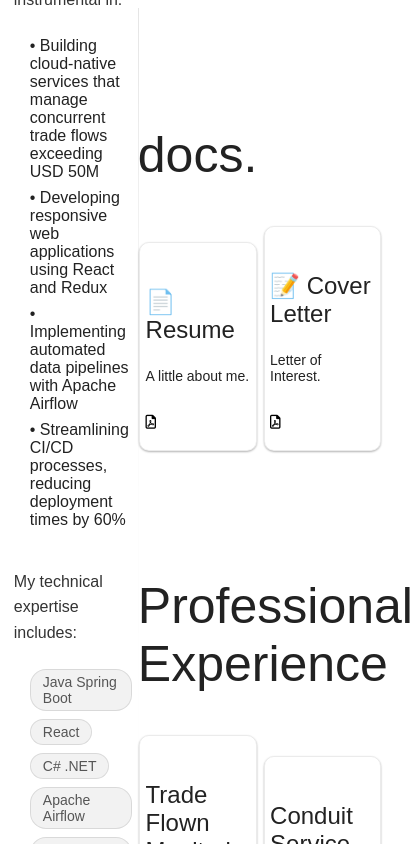
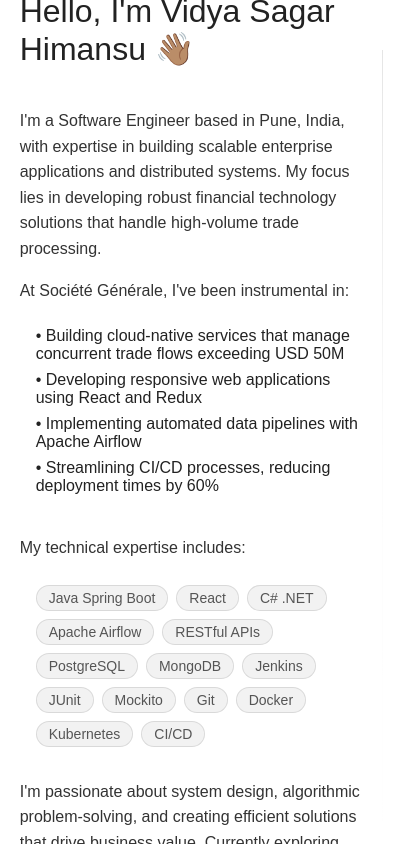
Before and after one commit to VidyaSagarHimansu/Himansu, a React (Vite) app: page / in a window 390 px wide. Shown: the top 844 px of the page, 413 px wide, since content can reach past the window. Built offline with nearby package versions, Linux system fonts and the light colour scheme.

Commit message:
add mobile compatibility

```diff
--- a/src/About/About.css
+++ b/src/About/About.css
@@ -1,9 +1,10 @@
 .about-container {
     width: 33.3vw;
+    position: fixed;
     display: inline-block;
 }
 
-.about-content {
+.about-content-container {
     display: flex;
     flex-direction: column;
     justify-content: center;
@@ -13,6 +14,8 @@
     padding-right: 3vw;
     animation: fadeIn 0.5s ease-in;
 }
+
+
 
 .tech-tag {
     background-color: rgba(0, 0, 0, 0.05);
@@ -48,3 +51,10 @@
         transform: translateY(0);
     }
 }
+
+@media screen and (max-width: 768px) {
+    .about-container {
+        position: static;
+        width: 100%;
+    }
+}
--- a/src/About/About.jsx
+++ b/src/About/About.jsx
@@ -3,11 +3,10 @@ import './About.css';
 function About(){
     return (
     <div className='about-container' style={{
-        position: 'fixed',
         borderRight: '1px solid',
         borderImage: 'linear-gradient(to bottom, rgba(0,0,0,0.1) 0%, rgba(0,0,0,0.01) 48%, transparent 100%) 1'
     }}>
-        <div className='about-content'>
+        <div className='about-content-container'>
             <h1 style={{
                 fontFamily: 'Questrial, sans-serif',
                 fontWeight: '400',
--- a/src/App.css
+++ b/src/App.css
@@ -1,3 +1,19 @@
+
+
+.content-container {
+  float: right;
+  width: 65.3%;
+  display: inline-block;
+}
+@media screen and (max-width: 768px) {
+  .content-container {
+    float: none;
+    width: 100%;
+    margin-left: 2vw;
+    clear: both;
+    display: block;
+  }
+}
 .spinner {
   width: 50px;
   height: 50px;
--- a/src/App.jsx
+++ b/src/App.jsx
@@ -11,7 +11,7 @@ function App() {
     <>
     <Suspense fallback={<div className='spinner-container'><div className='spinner'></div></div>}>
       <About />
-      <div style={{float: 'right', width: '65.3%', display: 'inline-block'}}>
+      <div className='content-container'>
         <Topics />
         <Footer />
       </div>
--- a/src/Detail/Topics.jsx
+++ b/src/Detail/Topics.jsx
@@ -6,14 +6,14 @@ function Topics() {
             {topic: "📄 Resume", content: "A little about me.", link: "src/assets/Vidya Sagar Himansu Resume 0125.pdf", symbol: "far fa-file-pdf"},
             {topic: "📝 Cover Letter", content: "Letter of Interest.", link: "src/assets/Vidya Sagar Himansu Cover Letter 0125.pdf", symbol: "far fa-file-pdf"},
         ]},
-        {heading: "Professional Experience", content: [
+        {heading: "professional Experience", content: [
             {topic: "Trade Flown Monitoring", content: ["Built web applications using <strong>React, Redux, and RESTful APIs</strong>.", "Automated build and deployment processes using Jenkins, resulting in more frequent and reliable releases.", "Testing using JUnit and Mockito.", "Worked closely with product managers to gather requirements and deliver software solutions."], symbol: "fas fa-code"},
             {topic: "Conduit Service", content: ["Built scalable, cloud-native backend services using <strong>Java and Spring Boot</strong>, managing concurrent trade flows worth over USD 50M.", "Automated software delivery pipelines using CI/CD tools, cutting deployment lead time by 60% and maintaining high code quality.", "Implemented robust security protocols to protect sensitive trade data, ensuring compliance."], symbol: "fas fa-code"},
             {topic: "Airflow Batch Processing for reporting", content: ["Batch processing workflows using <strong>Apache Airflow</strong>, automating data pipelines and improving data processing efficiency.", "Implemented DAGs (Directed Acyclic Graphs) to schedule and monitor complex batch jobs.", "Integrated Airflow with various data sources including PostgreSQL, MongoDB to streamline ETL."], symbol: "fas fa-code"},
             {topic: "Trade Flown Downstream Processing", content: ["Robust backend services using <strong>C# and ASP.NET Core</strong>, supporting high-traffic applications.", "Integrated RESTful APIs and microservices into existing systemss, improving system modularity and maintainability.", "Automated continuous integration and deployment processes with Jenkins, reducing deployment times."], symbol: "fas fa-code"},
         ]},
         {
-            heading: "School / College", content: [
+            heading: "school / college", content: [
                 {topic: "Army Institute of Technology, Pune", content: ["B.Tech in Information Technology and Graduated in 2021"], symbol: "fas fa-graduation-cap"},
                 {topic: "M.Tech", content: "Coming Soon...", symbol: "fas fa-graduation-cap"},
             ]
```
